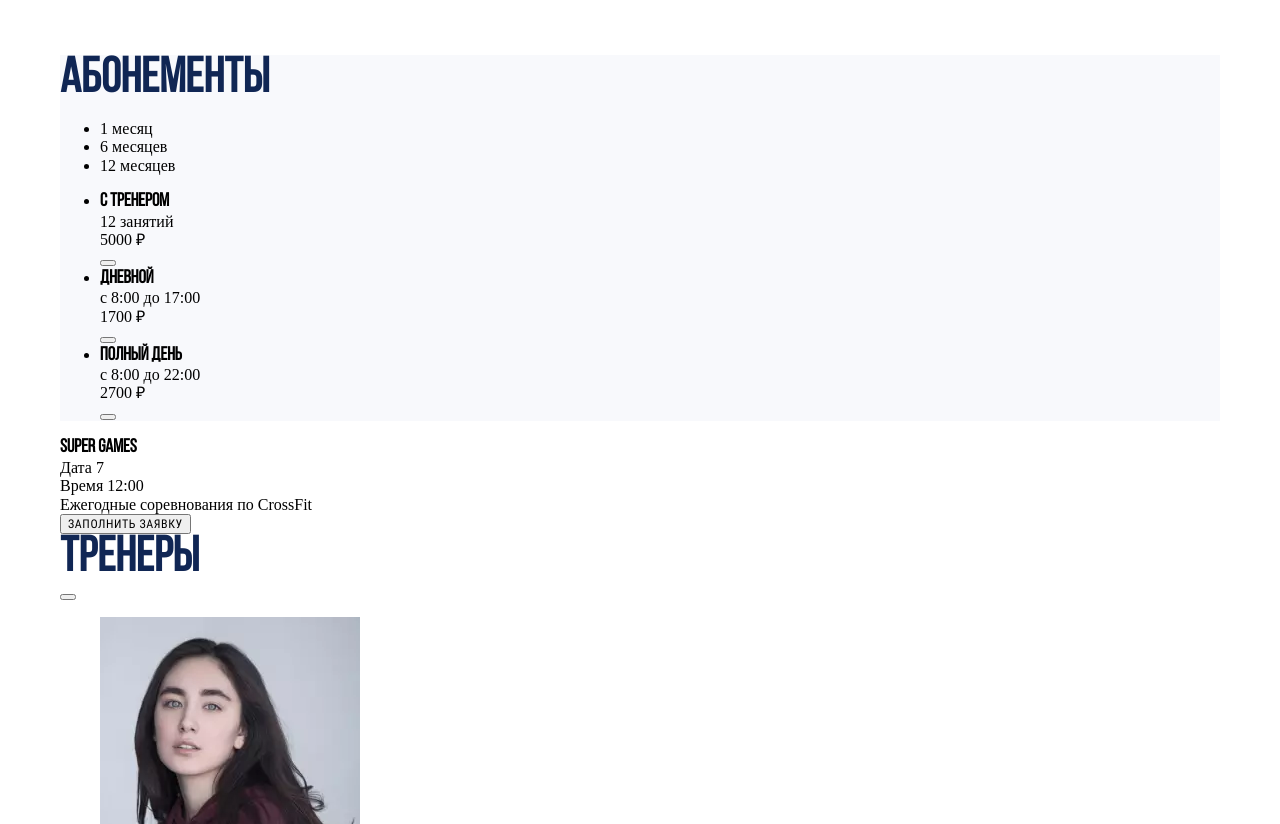
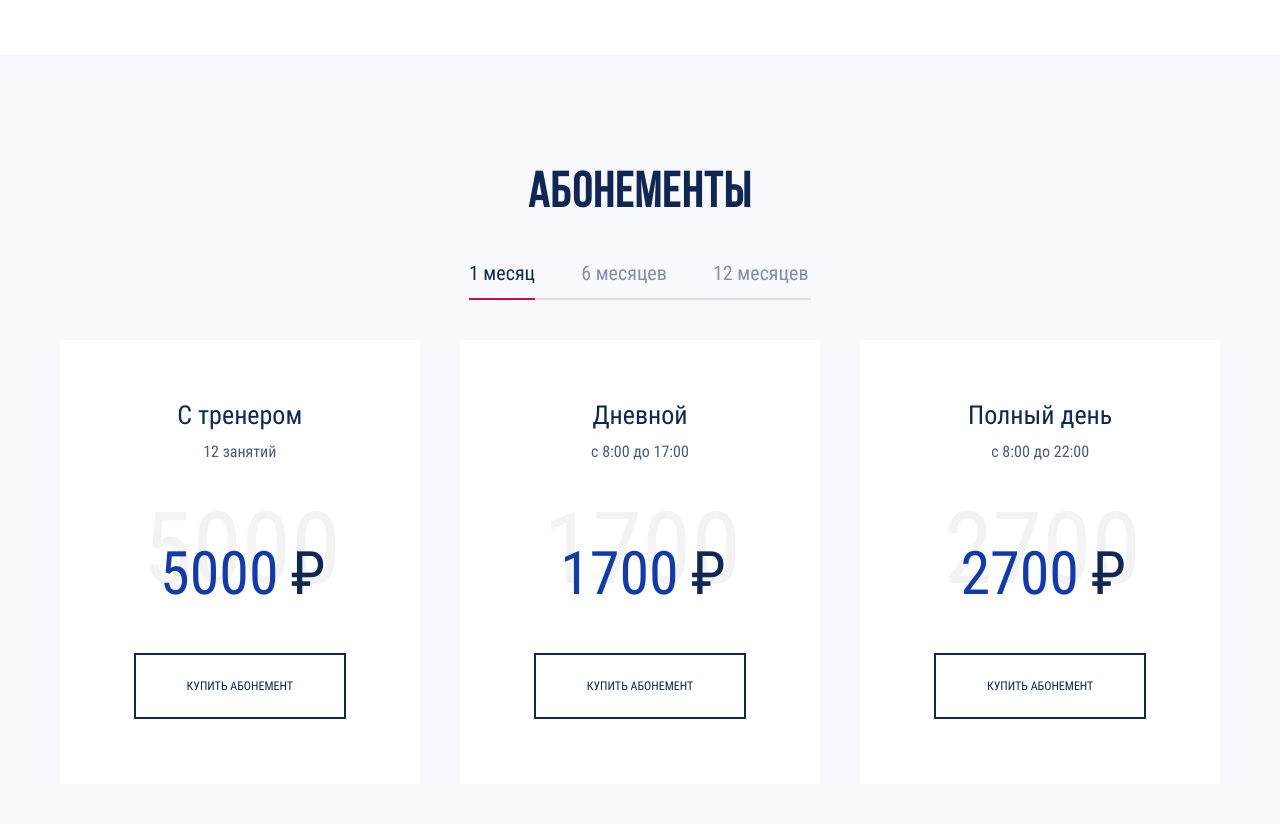
Before and after one commit to Kinkandju/fitness-centre, a website: page source/index.html in a window 1280 px wide. Shown: the part 1360-2184 px from the top of the page. Drawn offline with nearby package versions, Linux system fonts and the light colour scheme; files that its build step writes are made by us from their sources.

Commit message:
Стилизует блок season-tickets десктопной версии

```diff
--- a/source/index.html
+++ b/source/index.html
@@ -70,45 +70,57 @@
           <button class="gym__button"></button>
         </div>
       </section>
+    </div>
 
-      <section class="season-tickets" id="season-tickets">
+    <section class="season-tickets" id="season-tickets">
+      <div class="page-main__layout-container layout-container">
         <h2>Абонементы</h2>
+
         <ul class="season-tickets__list">
-          <li>1 месяц</li>
-          <li>6 месяцев</li>
-          <li>12 месяцев</li>
+          <li class="season-tickets__item">
+            <span class="season-tickets__toggle season-tickets__toggle--active">1 месяц</span>
+          </li>
+          <li class="season-tickets__item">
+            <span class="season-tickets__toggle">6 месяцев</span>
+          </li>
+          <li class="season-tickets__item">
+            <span class="season-tickets__toggle">12 месяцев</span>
+          </li>
         </ul>
-        <ul class="season-tickets__list season-tickets__list--month">
+
+        <ul class="season-tickets__list-with-description">
           <li>
             <h3>С тренером</h3>
             <p>12 занятий</p>
             <div class="season-tickets__group">
-              <span class="season-tickets__cost">5000</span>
+              <span class="season-tickets__cost" data-cost="5000">5000</span>
               <span class="season-tickets__ruble">₽</span>
             </div>
-            <button class="season-tickets__button"></button>
+            <a class="season-tickets__link" href="#">Купить абонемент</a>
           </li>
           <li>
             <h3>Дневной</h3>
             <p>с 8:00 до 17:00</p>
             <div class="season-tickets__group">
-              <span class="season-tickets__cost">1700</span>
+              <span class="season-tickets__cost" data-cost="1700">1700</span>
               <span class="season-tickets__ruble">₽</span>
             </div>
-            <button class="season-tickets__button"></button>
+            <a class="season-tickets__link" href="#">Купить абонемент</a>
           </li>
           <li>
             <h3>Полный день</h3>
             <p>с 8:00 до 22:00</p>
             <div class="season-tickets__group">
-              <span class="season-tickets__cost">2700</span>
+              <span class="season-tickets__cost" data-cost="2700">2700</span>
               <span class="season-tickets__ruble">₽</span>
             </div>
-            <button class="season-tickets__button"></button>
+            <a class="season-tickets__link" href="#">Купить абонемент</a>
           </li>
         </ul>
-      </section>
+      </div>
+    </section>
 
+    <div class="page-main__layout-container layout-container">
       <section class="promo">
         <h2 class="visually-hidden">Соревнования по CrossFit</h2>
         <div class="promo__group">
@@ -205,8 +217,10 @@
         </ul>
         <button class="coaches__button coaches__button--right"></button>
       </section>
+    </div>
 
-      <section class="advantages">
+    <section class="advantages">
+      <div class="page-main__layout-container layout-container">
         <h2>Наши преимущества</h2>
 
         <div class="advantages__group">
@@ -237,8 +251,10 @@
             </div>
           </div>
         </div>
-      </section>
+      </div>
+    </section>
 
+    <div class="page-header__layout-container layout-container">
       <section class="stocks" id="stocks">
         <h2>Акции</h2>
 
--- a/source/sass/blocks/gym.scss
+++ b/source/sass/blocks/gym.scss
@@ -243,7 +243,7 @@
 
   &:hover,
   &:focus {
-    box-shadow: 0 0 15px #113aae, 0 0 20px #ec0233;
+    box-shadow: 0 0 15px $light-blue, 0 0 20px $crimson;
     transition: 0.3s;
   }
 
--- a/source/sass/blocks/season-tickets.scss
+++ b/source/sass/blocks/season-tickets.scss
@@ -1,3 +1,229 @@
 .season-tickets {
+  margin: 0;
+  padding: 115px 0 85px 0;
+
   background-color: $light-gray;
+
+  h2 {
+    margin: 0 0 39px 0;
+
+    letter-spacing: 0.04em;
+    text-align: center;
+  }
+
+  ul {
+    display: flex;
+    flex-direction: row;
+    justify-content: flex-start;
+    flex-wrap: wrap;
+
+    list-style: none;
+  }
 }
+
+.season-tickets__list {
+  margin: 0 auto 40px auto;
+  padding: 0 0 10px 0;
+
+  width: 29.5%;
+  min-width: 341px;
+
+  border-bottom: 2px solid rgba(120, 120, 120, 0.2);
+}
+
+.season-tickets__item {
+  margin: 0 13.5% 0 0;
+  padding: 0;
+
+  &:nth-child(3n) {
+    margin: 0;
+  }
+}
+
+.season-tickets__toggle {
+  margin: 0;
+  padding: 0 0 12.5px 0;
+
+  height: 100%;
+
+  font-family: $font--roboto-regular;
+  font-style: normal;
+  font-weight: normal;
+  font-size: 20px;
+  line-height: 30px;
+  text-transform: none;
+
+  color: $azure;
+
+  cursor: pointer;
+
+  border: none;
+  background-color: transparent;
+
+  &--active {
+    color: $blue;
+
+    border-bottom: 2px solid $crimson;
+  }
+}
+
+.season-tickets__list-with-description {
+  margin: 0;
+  padding: 0;
+
+  border: none;
+
+  li {
+    position: relative;
+
+    display: flex;
+    flex-direction: column;
+    justify-content: flex-start;
+    align-items: center;
+
+    margin: 0 3.5% 37px 0;
+    padding: 55px 0 65px 0;
+
+    min-width: 31%;
+
+    box-sizing: border-box;
+
+    background-color: $white;
+
+    z-index: 1;
+
+    &:nth-child(3n) {
+      margin: 0 0 37px 0;
+    }
+
+    &::before {
+      position: absolute;
+      top: 0;
+      left: 0;
+
+      content: "";
+
+      width: 100%;
+      height: 100%;
+
+      border-style: solid;
+      border-width: 7px;
+      border-image: linear-gradient(to right bottom, $crimson 0%, $light-blue 100%);
+      border-image-slice: 1;
+
+      opacity: 0;
+
+      transition: opacity 0.3s;
+      z-index: -1;
+    }
+
+    &:hover {
+      &::before {
+        opacity: 1;
+
+        transition: opacity 0.3s;
+      }
+
+      .season-tickets__link {
+        min-height: 66px;
+
+        border: none;
+        background: linear-gradient(to right bottom, $crimson 0%, $light-blue 100%);
+
+        color: $white;
+
+        transition: 0.3s;
+      }
+    }
+  }
+
+  h3 {
+    margin: 0 0 5px 0;
+
+    font-family: $font--roboto-bold;
+    font-style: normal;
+    font-weight: normal;
+    font-size: 26px;
+    line-height: 40px;
+
+    color: $blue;
+  }
+
+  p {
+    margin: 0 0 65px 0;
+
+    font-family: $font--roboto-regular;
+    font-style: normal;
+    font-weight: normal;
+    font-size: 16px;
+    line-height: 24px;
+
+    color: $moderate-blue;
+  }
+}
+
+.season-tickets__group {
+  position: relative;
+  left: 3px;
+
+  margin: 0 0 34px 0;
+}
+
+.season-tickets__cost {
+  margin: 0 8px 0 0;
+
+  font-family: $font--roboto-bold;
+  font-style: normal;
+  font-weight: normal;
+  font-size: 60px;
+  line-height: 90px;
+
+  color: $light-blue;
+
+  z-index: 1;
+
+  &::before {
+    position: absolute;
+    bottom: -5px;
+    right: -15px;
+
+    content: attr(data-cost);
+
+    font-size: 100px;
+    line-height: 150px;
+
+    color: $transparent-gray;
+
+    z-index: -1;
+  }
+}
+
+.season-tickets__ruble {
+  font-family: $font--roboto-regular;
+  font-style: normal;
+  font-weight: normal;
+  font-size: 60px;
+  line-height: 90px;
+
+  color: $blue;
+}
+
+.season-tickets__link {
+  margin: 0;
+  padding: 24px;
+
+  width: 58.8%;
+
+  font-family: $font--roboto-bold;
+  font-style: normal;
+  font-weight: bold;
+  font-size: 12px;
+  line-height: 14px;
+  text-transform: uppercase;
+  text-align: center;
+
+  color: $blue;
+
+  border: 2px solid $blue;
+  background-color: transparent;
+}
--- a/source/sass/variables.scss
+++ b/source/sass/variables.scss
@@ -12,8 +12,12 @@ $font--roboto-bold: "RobotoCondensed-Bold", "Arial", sans-serif;
 
 $white: rgba(255, 255, 255, 1);
 $light-gray: rgba(248, 249, 252, 1);
+$transparent-gray: rgba(232, 232, 232, 0.5);
 $blue: rgba(16, 38, 84, 1);
 $light-blue: rgba(16, 58, 174, 1);
+$moderate-blue: rgba(73, 90, 125, 1);
+$azure: rgba(16, 38, 84, 0.5);
 $transparent-blue: rgba(20, 54, 122, 0.5);
 $dark-blue: rgba(3, 10, 26, 1);
 $deep-red: rgba(152, 10, 55, 1);
+$crimson: rgba(209, 10, 66, 1);
```
Also changed, not shown: build/css/style.min.css, build/index.html, 1 other file.
